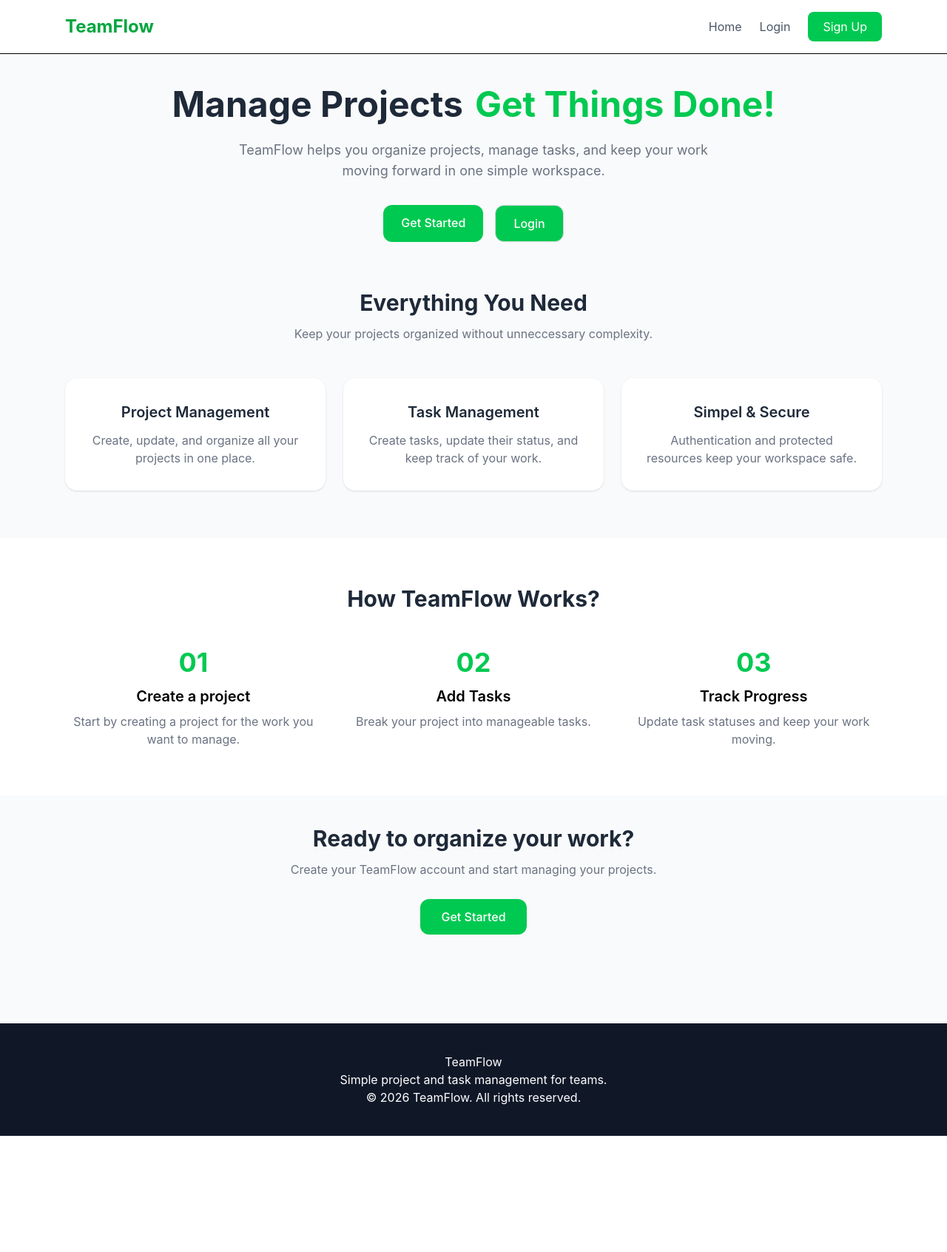
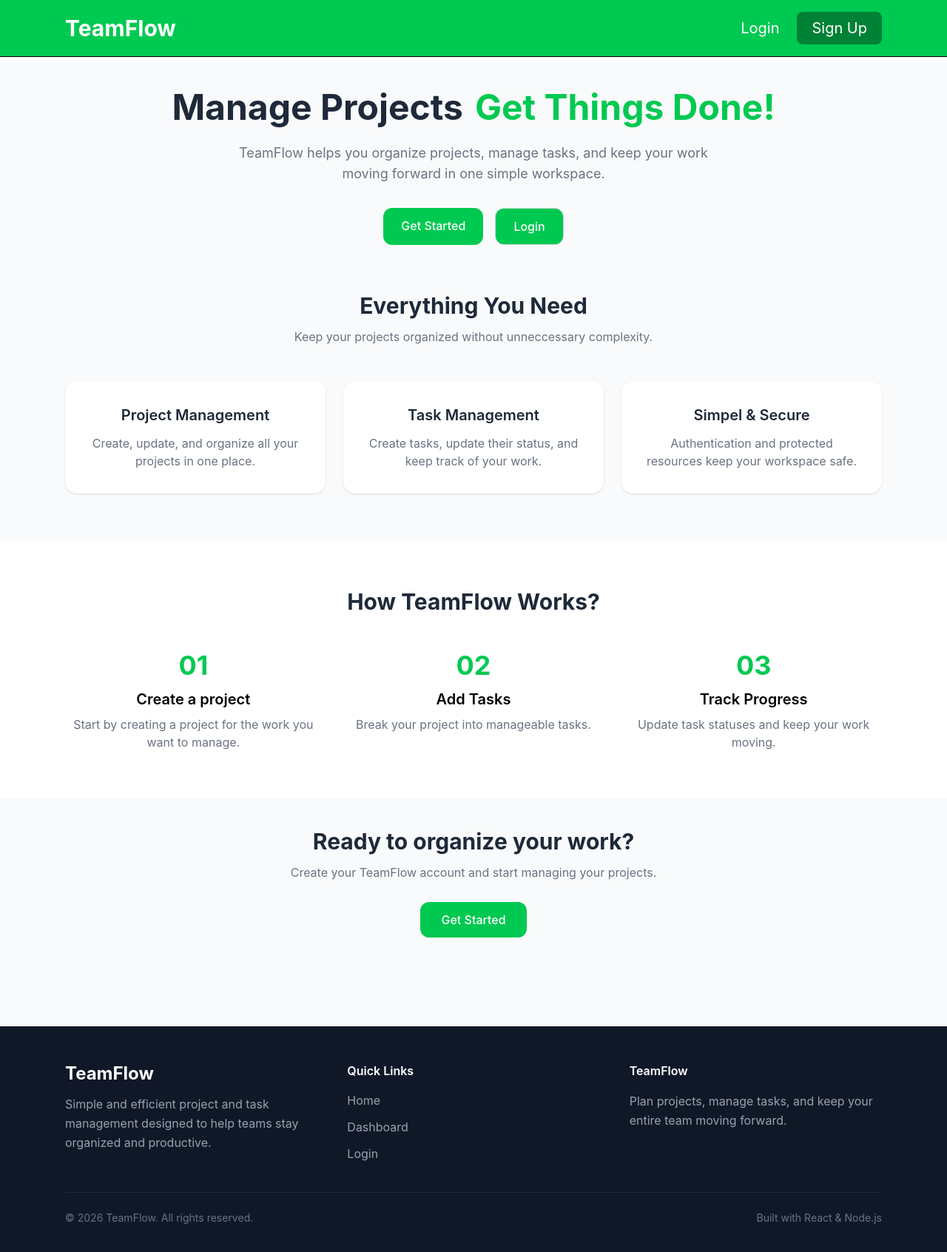
Before and after one commit to suyogbastakoti/TeamFlow, a React (Vite) app in the folder frontend/: page / in a window 1280 px wide. Shown: the top 1692 px of the page at 74% size. Before the commit the page ends 1535 px from the top, so only its background shows below. Built offline with nearby package versions, Linux system fonts and the light colour scheme.

Commit message:
added modifications to navbar

```diff
--- a/frontend/src/components/Footer.jsx
+++ b/frontend/src/components/Footer.jsx
@@ -1,22 +1,83 @@
+import { Link } from "react-router-dom";
 
 const Footer = () => {
   return (
-    <footer className="bg-gray-900 text-white mt-20">
-        <div className="max-w-6xl mx-auto px-6 py-10 text-center">
+    <footer className="bg-gray-900 text-gray-300 mt-20">
+      <div className="max-w-6xl mx-auto px-6 py-12">
 
-            <h2>
-                TeamFlow
+        {/* Main Footer Content */}
+        <div className="grid grid-cols-1 md:grid-cols-3 gap-10">
+
+          {/* Brand */}
+          <div>
+            <h2 className="text-2xl font-bold text-white mb-3">
+              TeamFlow
             </h2>
 
-            <p>
-                Simple project and task management for teams.
+            <p className="text-gray-400 leading-relaxed max-w-sm">
+              Simple and efficient project and task management
+              designed to help teams stay organized and productive.
             </p>
+          </div>
 
-            <p>
-                &copy; 2026 TeamFlow. All rights reserved.
+          {/* Quick Links */}
+          <div>
+            <h3 className="text-white font-semibold mb-4">
+              Quick Links
+            </h3>
+
+            <div className="flex flex-col gap-3">
+              <Link
+                to="/"
+                className="text-gray-400 hover:text-white transition"
+              >
+                Home
+              </Link>
+
+              <Link
+                to="/dashboard"
+                className="text-gray-400 hover:text-white transition"
+              >
+                Dashboard
+              </Link>
+
+              <Link
+                to="/login"
+                className="text-gray-400 hover:text-white transition"
+              >
+                Login
+              </Link>
+            </div>
+          </div>
+
+          {/* About TeamFlow */}
+          <div>
+            <h3 className="text-white font-semibold mb-4">
+              TeamFlow
+            </h3>
+
+            <p className="text-gray-400 leading-relaxed">
+              Plan projects, manage tasks, and keep your entire
+              team moving forward.
             </p>
+          </div>
 
         </div>
+
+        {/* Divider */}
+        <div className="border-t border-gray-800 mt-10 pt-6 flex flex-col md:flex-row items-center justify-between gap-3">
+
+          <p className="text-sm text-gray-500">
+            © 2026 TeamFlow. All rights reserved.
+          </p>
+
+          <p className="text-sm text-gray-500">
+            Built with React & Node.js
+          </p>
+
+        </div>
+
+      </div>
     </footer>
   );
 };
--- a/frontend/src/components/Navbar.jsx
+++ b/frontend/src/components/Navbar.jsx
@@ -5,36 +5,43 @@ const Navbar = () => {
   const { token, logout } = useAuth();
 
   return (
-    <nav className="bg-white border-b">
-      <div className="max-w-6xl mx-auto px-6 py-4 flex items-center justify-between">
+    <nav className="bg-green-500 border-b">
+      <div className="max-w-6xl mx-auto px-6 py-4 flex items-center">
 
-        <div>
+        {/* Logo */}
+        <div className="flex-1">
           <Link
             to="/"
-                className="text-2xl font-bold text-green-600"
+            className="text-3xl font-bold text-white"
           >
             TeamFlow
           </Link>
-
         </div>
 
-        <div className="flex items-center gap-6">
+        {/* Center Links */}
+        <div className="flex items-center gap-8">
+          {token &&(
             <Link
             to="/"
             className="text-gray-600 hover:text-green-600"
           >
             Home
           </Link>
+          )}
 
-          {token ? (
-            <>
+          {token && (
             <Link
               to="/dashboard"
               className="text-gray-600 hover:text-green-600"
             >
               Dashboard
             </Link>
+          )}
+        </div>
 
+        {/* Right Side */}
+        <div className="flex-1 flex justify-end items-center gap-6">
+          {token ? (
             <button
               type="button"
               onClick={logout}
@@ -42,19 +49,18 @@ const Navbar = () => {
             >
               Logout
             </button>
-            </>
           ) : (
             <>
               <Link
                 to="/login"
-                className="text-gray-600 hover:text-green-600"
+                className="text-white hover:text-green-600 text-xl"
               >
                 Login
               </Link>
 
               <Link
                 to="/signup"
-                className="bg-green-500 text-white px-5 py-2 rounded-lg hover:bg-green-600"
+                className="bg-green-700 text-white px-5 py-2 rounded-lg hover:bg-green-600 text-xl"
               >
                 Sign Up
               </Link>
--- a/frontend/src/pages/ProjectDetails.jsx
+++ b/frontend/src/pages/ProjectDetails.jsx
@@ -465,7 +465,7 @@ const ProjectDetails = () => {
                   <div
                     onDragOver={(e) => e.preventDefault()}
                     onDrop={() => handleDrop("in-progress")}
-                    className="bg-blue-50 rounded-2xl p-4 min-h-[500px]"
+                    className="bg-blue-50 rounded-2xl p-4 min-h-125"
                   >
 
                     <div className="flex items-center justify-between mb-4">
@@ -498,7 +498,7 @@ const ProjectDetails = () => {
                   <div
                     onDragOver={(e) => e.preventDefault()}
                     onDrop={() => handleDrop("done")}
-                    className="bg-green-50 rounded-2xl p-4 min-h-[500px]"
+                    className="bg-green-50 rounded-2xl p-4 min-h-125"
                   >
 
                     <div className="flex items-center justify-between mb-4">
```
Lines whose indentation alone changed are shown as unchanged.
